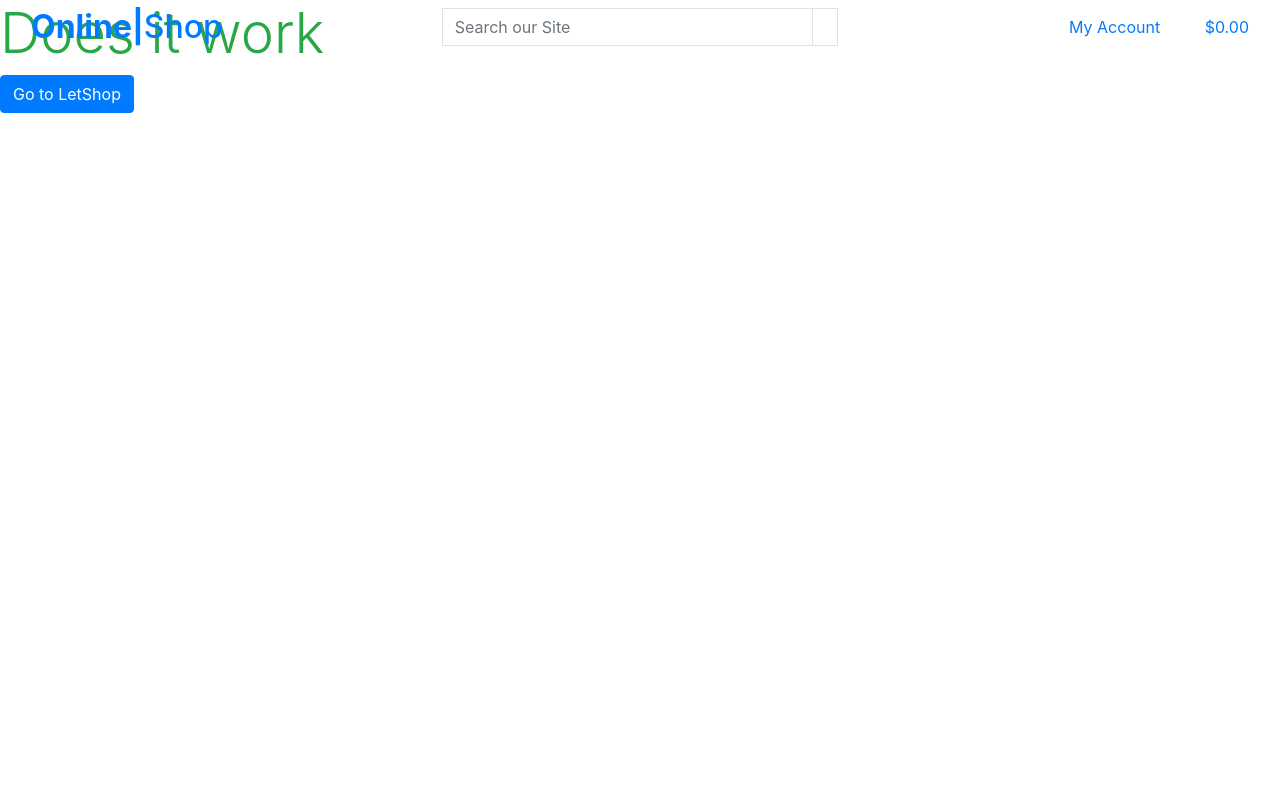
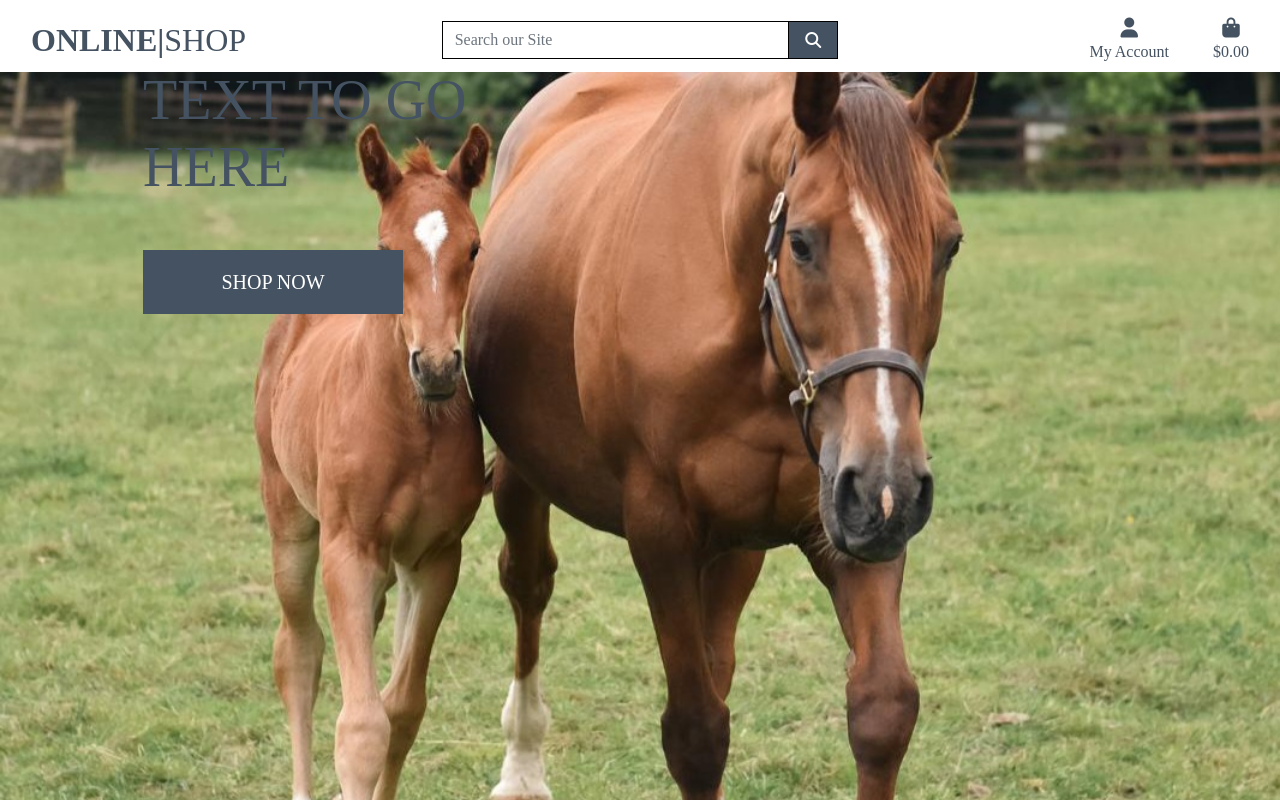
Before and after one commit to Declan444/theshop, a Django app: template shop/templates/shop/index.html in a window 1280 px wide. Run offline with Django 3.2, Linux system fonts and the light colour scheme; the template is opened without the code that fills it, so the values that code supplies are empty; some libraries are stand-ins or nearby versions.

Commit message:
style the header, add image to index.html, select font and hero colour

```diff
--- a/onlineshop/settings.py
+++ b/onlineshop/settings.py
@@ -148,6 +148,11 @@ USE_TZ = True
 # https://docs.djangoproject.com/en/4.2/howto/static-files/
 
 STATIC_URL = "static/"
+STATICFILES_DIR =(os.path.join(BASE_DIR, 'static'),)
+
+MEDIA_URL = '/media/'
+MEDIA_ROOT = os.path.join(BASE_DIR, 'media')
+
 
 # Default primary key field type
 # https://docs.djangoproject.com/en/4.2/ref/settings/#default-auto-field
--- a/onlineshop/templates/base.html
+++ b/onlineshop/templates/base.html
@@ -17,12 +17,17 @@
     {% block corecss %}
     <!-- Bootstrap CSS -->
     <link rel="stylesheet" href="https://cdn.jsdelivr.net/npm/bootstrap@4.6.2/dist/css/bootstrap.min.css" integrity="sha384-xOolHFLEh07PJGoPkLv1IbcEPTNtaed2xpHsD9ESMhqIYd0nLMwNLD69Npy4HI+N" crossorigin="anonymous">
+    <link rel="preconnect" href="https://fonts.googleapis.com">
+    <link rel="preconnect" href="https://fonts.gstatic.com" crossorigin>
+    <link href="https://fonts.googleapis.com/css2?family=Libre+Bodoni:ital,wght@0,400..700;1,400..700&display=swap">
+    <link rel="stylesheet" href="{% static 'shop/css/base.css' %}">
     {% endblock %}
 
     {% block extra_css %}
     {% endblock %}
 
     {% block corejs %}
+    <script src="https://kit.fontawesome.com/511d1b0e01.js" crossorigin="anonymous"></script>
     <script src="https://cdn.jsdelivr.net/npm/jquery@3.5.1/dist/jquery.slim.min.js" integrity="sha384-DfXdz2htPH0lsSSs5nCTpuj/zy4C+OGpamoFVy38MVBnE+IbbVYUew+OrCXaRkfj" crossorigin="anonymous"></script>
     <script src="https://cdn.jsdelivr.net/npm/bootstrap@4.6.2/dist/js/bootstrap.bundle.min.js" integrity="sha384-Fy6S3B9q64WdZWQUiU+q4/2Lc9npb8tCaSX9FK7E8HnRr0Jz8D6OP9dO5Vg3Q9ct" crossorigin="anonymous"></script>
     {% endblock %}
@@ -34,7 +39,7 @@
   </head>
   <body>
     <header class="container-fluid fixed-top">
-      <div class="row">
+      <div id="topnav" class="row bg-white pt-lg-2 d-none d-lg-flex">
         <div class="col-12 col-lg-4 my-auto py-1 py-lg-0 text-center text-lg-left">
           <a href="{% url 'index' %}" class="nav-link main-logo-link">
             <h2 class="logo-font text-black my-0"><strong>Online|</strong>Shop</h2>
--- a/onlineshop/urls.py
+++ b/onlineshop/urls.py
@@ -1,9 +1,11 @@
 
 from django.contrib import admin
 from django.urls import path, include
+from django.conf import settings
+from django.conf.urls.static import static
 
 urlpatterns = [
     path("admin/", admin.site.urls),
     path('accounts/', include('allauth.urls')),
     path('', include('shop.urls')),
-]
+] + static(settings.MEDIA_URL, document_root=settings.MEDIA_ROOT)
--- /dev/null
+++ b/shop/static/shop/css/base.css
@@ -0,0 +1,83 @@
+html {
+    height: 100%;
+}
+
+body {
+    background: url('../media/horseandfoal.jpg') no-repeat center center fixed;
+    background-size: cover;
+    height: calc(100vh - 164px);
+    color: #555;
+    font-family: 'Bodoni';
+
+}
+
+/* from Bulma */
+.icon {
+    align-items: center;
+    display: inline-flex;
+    justify-content: center;
+    height: 1.5rem;
+    width: 1.5rem;
+}
+
+.logo-font {
+    text-transform: uppercase;
+}
+
+.main-logo-link {
+    width: fit-content;
+}
+
+.shop-now-button {
+    background: #445261 ;
+    color: white;
+    min-width: 260px;
+}
+
+.btn-black {
+    background: #445261;
+    color: white;
+}
+
+.shop-now-button:hover,
+.shop-now-button:active,
+.shop-now-button:focus,
+.btn-black:hover,
+.btn-black:active,
+.btn-black:focus {
+    background: black;
+    color: white;
+
+}
+
+.text-black {
+    color: #445261 !important;
+}
+
+.border-black {
+    border: 1px solid black !important;
+}
+
+/* -------------------------------- Media Queries */
+
+/* Slightly larger container on xl screens */
+@media (min-width: 1200px) {
+  .container {
+    max-width: 80%;
+  }
+}
+
+/* fixed top navbar only on medium and up */
+@media (min-width: 992px) {
+    .fixed-top-desktop-only {
+        position: fixed;
+        top: 0;
+        right: 0;
+        left: 0;
+        z-index: 1030;
+    }
+
+    .header-container {
+        padding-top: 164px;
+    }
+}
--- a/shop/templates/shop/index.html
+++ b/shop/templates/shop/index.html
@@ -1,7 +1,28 @@
 {% extends 'base.html' %}
 {% load static %}
 
+
+{% block page-header %}
+    <div class="container header-container">
+        <div class="row">
+            <div class="col"></div>
+        </div>
+    </div>
+{% endblock %}
+
 {% block content %}
-<h1 class="display-4 text-success">Does it work</h1>
-<a href="{% url 'letshop' %}" class="btn btn-primary">Go to LetShop</a>
+<div class="container h-100">
+    <div class="row h-100">
+        <div class="col7 col-md-6 my auto">
+            <h1 class="display-4 logo-font text-black">
+                testing for text to go here
+            </h1>
+            <div class="my-5">
+                <h4>
+                    <a href="" class="shop-now-button btn btn-lg rounded-0  text-uppercase py-3">Shop Now</a>
+                </h4>
+            </div>
+        </div>
+    </div>
+</div>
 {% endblock %}
```
Also changed, not shown: shop/static/shop/media/horseandfoal.jpg (renamed from media/horseandfoal.jpg), static/base.css (deleted).
